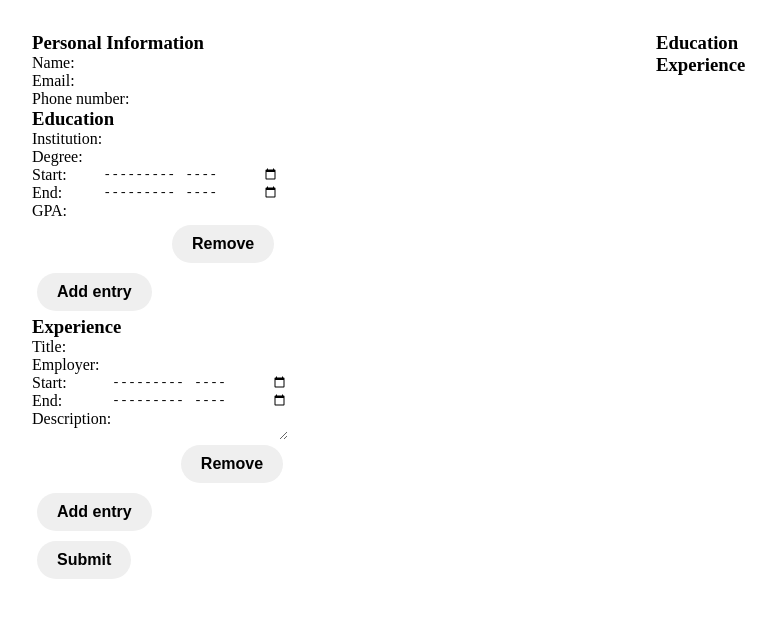
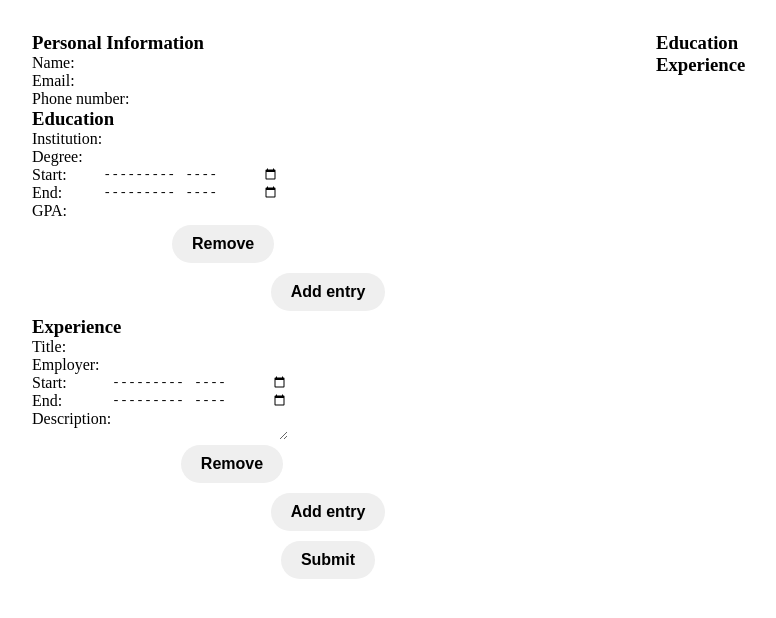
Before and after one commit to Roxanoel/cv-project, a React (Create React App) app: page / in a window 1280 px wide. Shown: the top 618 px of the page, without its empty margins (0-776 px from the left). Built offline with nearby package versions, Linux system fonts and the light colour scheme.

Commit message:
Implemented button containers to contain buttons.

```diff
--- a/src/components/input/EditForm.js
+++ b/src/components/input/EditForm.js
@@ -58,7 +58,9 @@ export class EditForm extends Component {
             <PersonalInfo handleOnChange={this.handleOnChange} />
             <Education handleEducationChange={this.handleEducationChange} />
             <Experience handleExperienceChange={this.handleExperienceChange} />
-            <button>Submit</button>
+            <div className="btn-container">
+              <button>Submit</button>
+            </div>
         </form>
     )
   }
--- a/src/components/input/Education.js
+++ b/src/components/input/Education.js
@@ -82,7 +82,9 @@ export class Education extends Component {
               return <li key={item.id}><EducationItem id={item.id} handleOnChange={this.handleOnChange} removeEntry={this.removeEntry}/></li>
             })}
           </ul>
-          <button className="add-btn" type="button" onClick={this.addEntry}>Add entry</button>
+          <div className="btn-container">
+            <button className="add-btn" type="button" onClick={this.addEntry}>Add entry</button>
+          </div>
         </fieldset>
     )
   }
--- a/src/components/input/Experience.js
+++ b/src/components/input/Experience.js
@@ -82,7 +82,9 @@ export class Experience extends Component {
               return <li key={item.id}><ExperienceItem id={item.id} handleOnChange={this.handleOnChange} removeEntry={this.removeEntry}/></li>
             })}
           </ul>
-          <button className="add-btn" type="button" onClick={this.addEntry}>Add entry</button>
+          <div className="btn-container">
+            <button className="add-btn" type="button" onClick={this.addEntry}>Add entry</button>
+          </div>
         </fieldset>
     )
   }
--- a/src/css/layouts/__layouts-dir.scss
+++ b/src/css/layouts/__layouts-dir.scss
@@ -8,3 +8,6 @@ Files inside this folder can contain specific element styles and layout.
 
 // Form layout
 @import './form-layout';
+
+// Button container
+@import './btn-container';
--- /dev/null
+++ b/src/css/layouts/_btn-container.scss
@@ -0,0 +1,11 @@
+/* This file contains styling for centring a button in a button container. */
+
+.btn-container {
+    width: 100%;
+    display: grid;
+
+    button {
+        align-self: center;
+        justify-self: center;
+    }
+}
```
